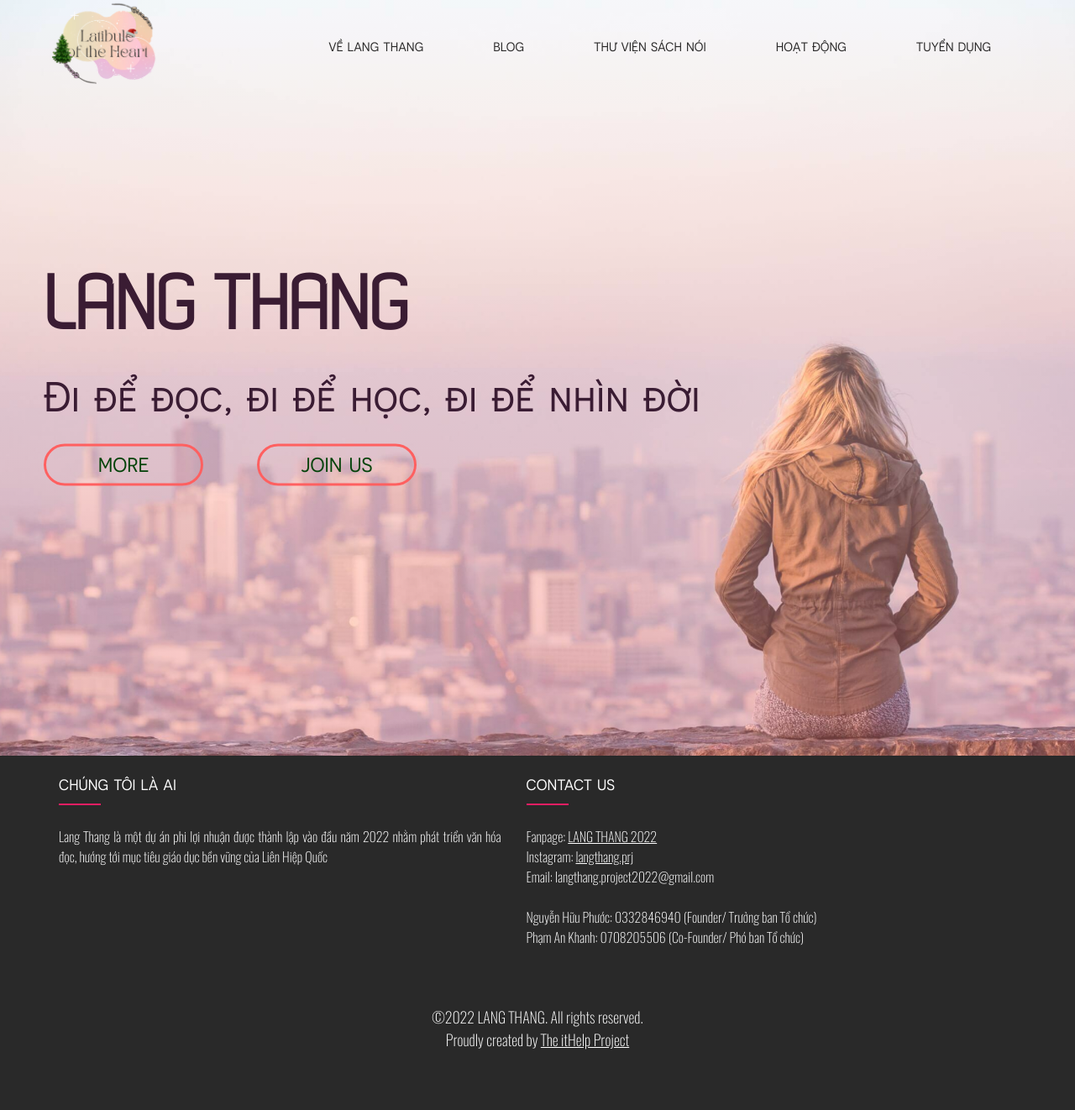
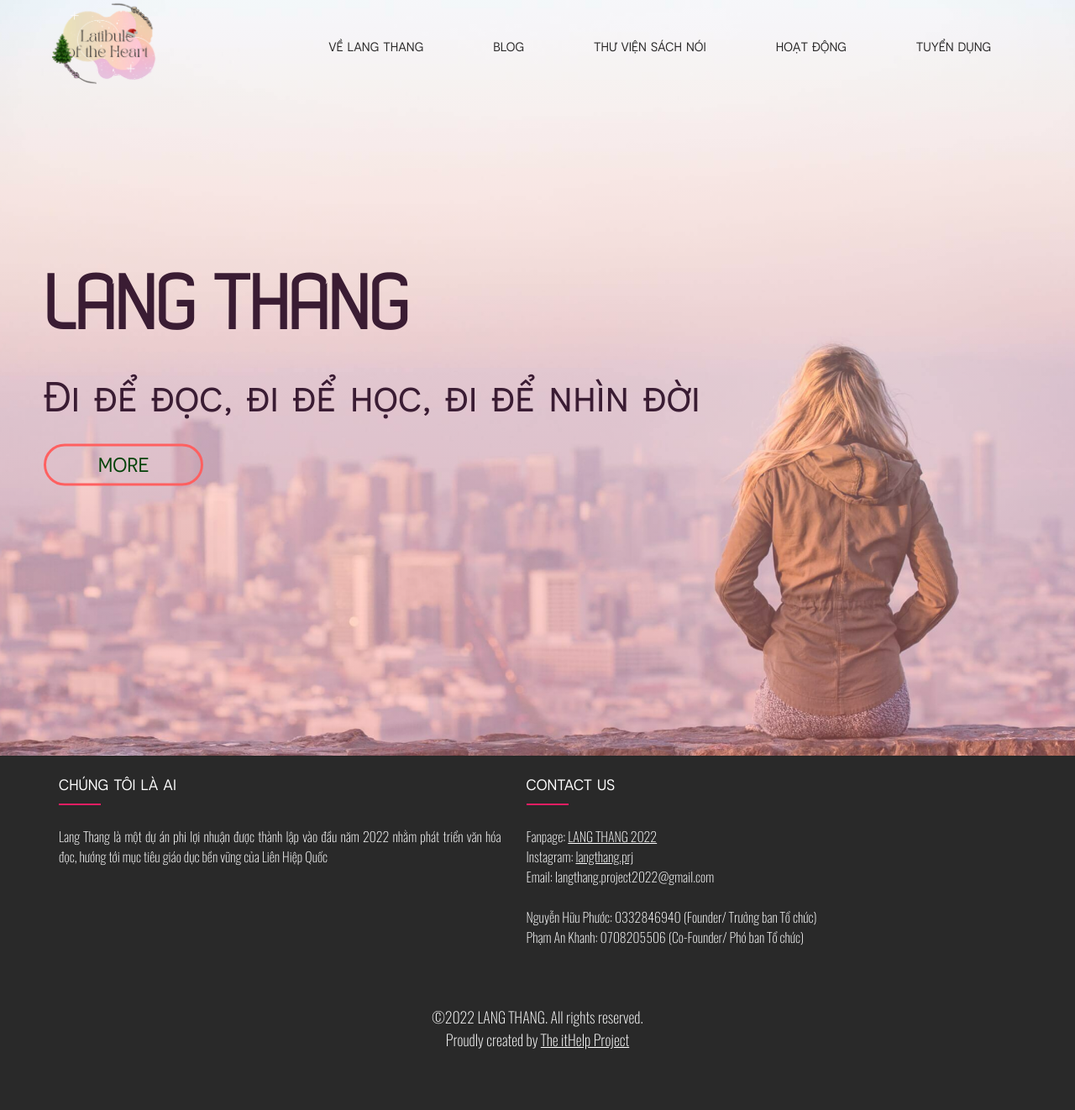
Before and after one commit to npovn/Langthang, a Jekyll site: the page index.html, which Jekyll copies as it is, in a window 1280 px wide. Shown: the whole page at 84% size. Built offline with Jekyll 4.4.1, drawn with Linux system fonts in a browser that asks for light colours.

Commit message:
remove join us button

```diff
--- a/index.html
+++ b/index.html
@@ -292,7 +292,6 @@ b{
                 <p>Đi để đọc, đi để học, đi để nhìn đời</p>
                 <div class="BtnContainer">
                     <a href="aboutus.html"><button><span></span>More</button></a>
-                    <a href="volunteer.html"><button><span></span>Join us</button></a>
                 </div>
             </div>
         </div>
```
